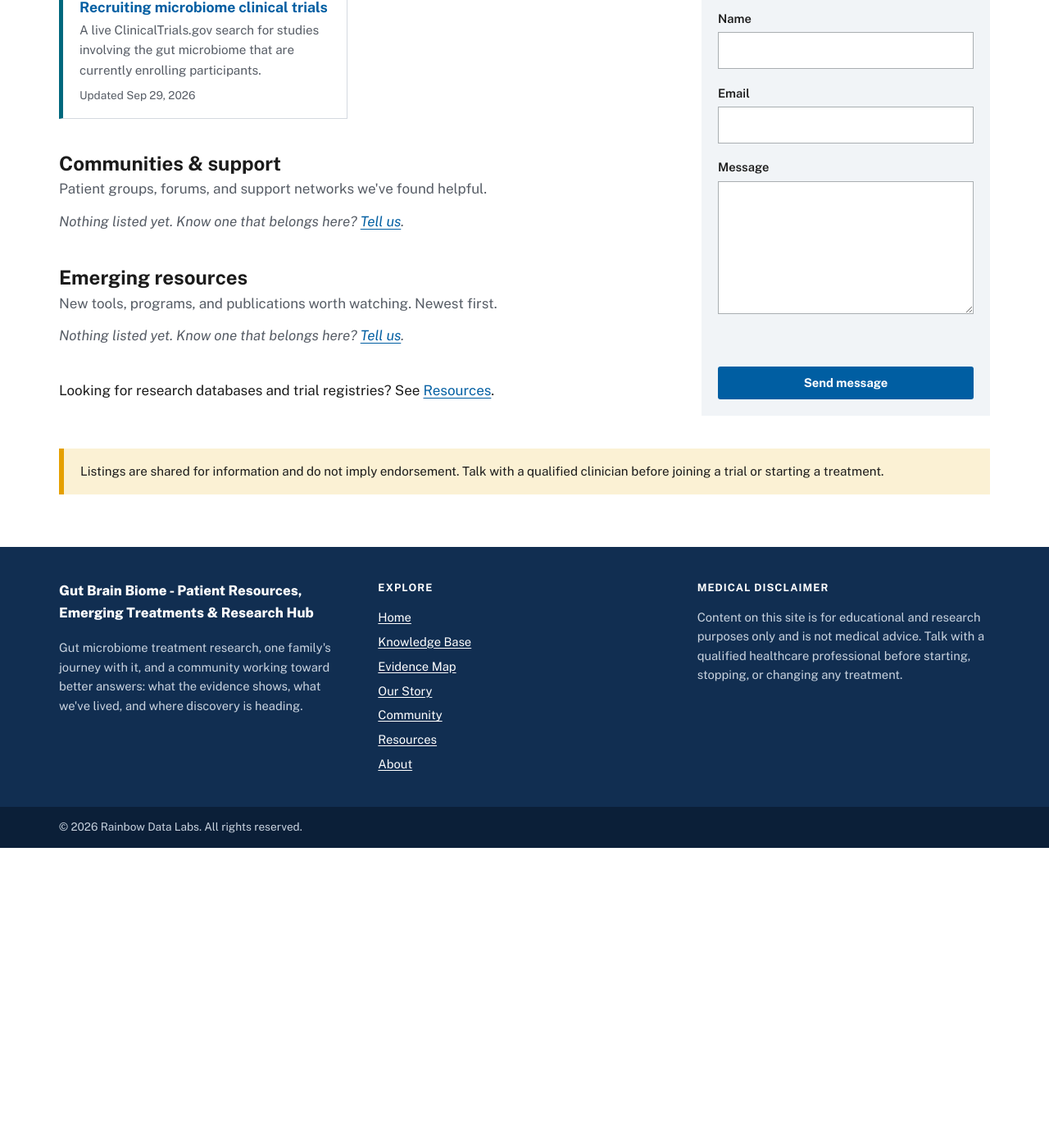
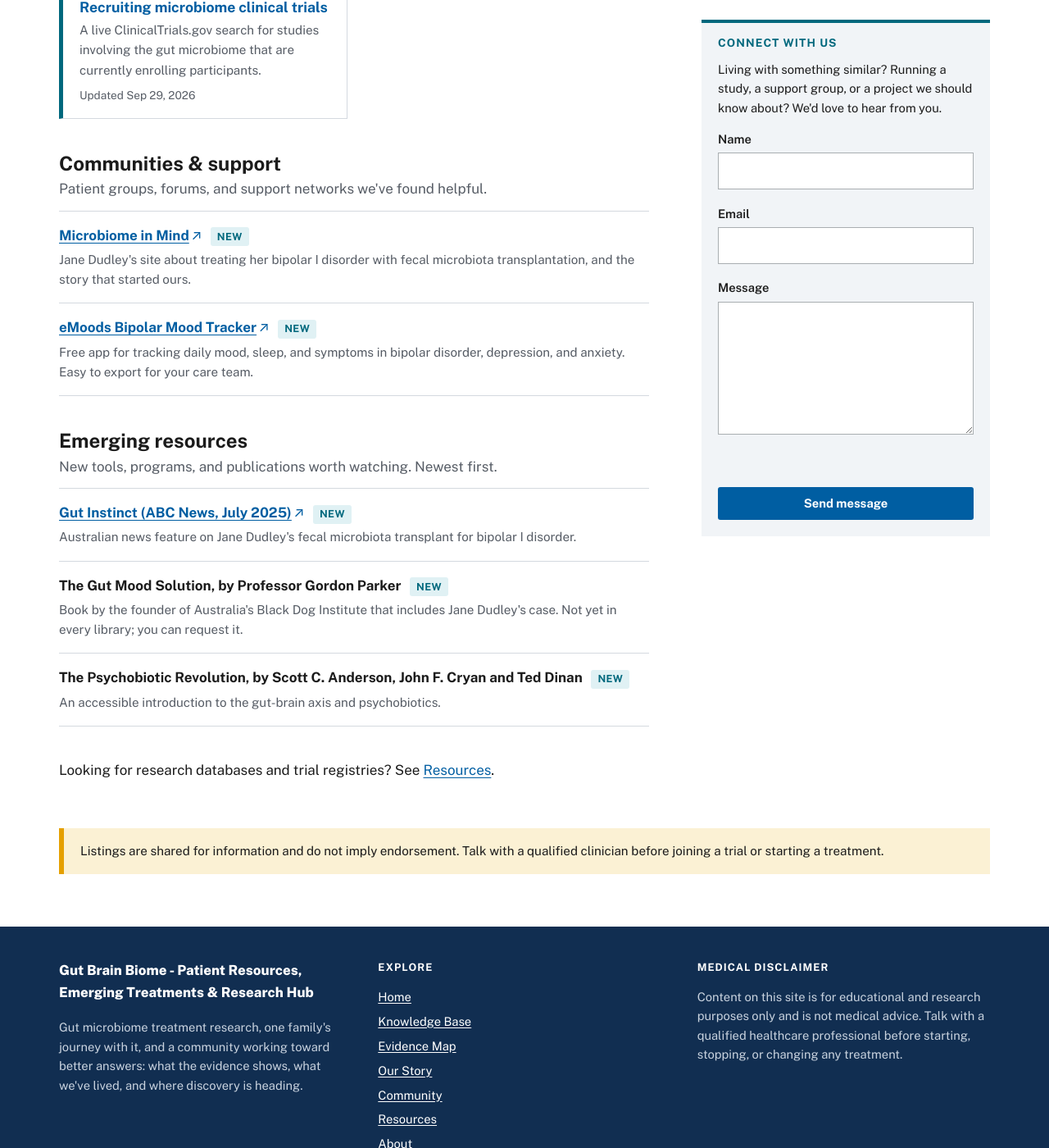
Before and after one commit to ryanmburns93/gut-microbiome-treatment-research-hub, a Jekyll site: the page built from community/index.html, in a window 1280 px wide and 1400 px high, scrolled down 782 px. Shown: the whole window at 82% size. Built offline with Jekyll 4.4.1, drawn with Linux system fonts in a browser that asks for light colours; before the commit the page ends 1816 px from its top, so only the background shows below that.

Commit message:
Add community links: Microbiome in Mind, eMoods, and further reading
Community groups and emerging resources now list Jane Dudley's site, the
eMoods tracker, the ABC "Gut Instinct" feature, and two books. Links
without a URL render as plain titles.

Co-Authored-By: Claude Opus 5.5 <noreply@anthropic.com>
Claude-Session: https://claude.ai/code/session_01RtdaS14mxnnLzFeX7YgWxG

```diff
--- a/_data/community.yml
+++ b/_data/community.yml
@@ -5,8 +5,26 @@
 - id: groups
   name: Communities & support
   description: Patient groups, forums, and support networks we've found helpful.
-  links: []
+  links:
+    - title: Microbiome in Mind
+      url: https://www.microbiomeinmind.com.au/
+      description: Jane Dudley's site about treating her bipolar I disorder with fecal microbiota transplantation, and the story that started ours.
+      added: 2026-10-04
+    - title: eMoods Bipolar Mood Tracker
+      url: https://emoodtracker.com/
+      description: Free app for tracking daily mood, sleep, and symptoms in bipolar disorder, depression, and anxiety. Easy to export for your care team.
+      added: 2026-10-04
 - id: emerging
   name: Emerging resources
   description: New tools, programs, and publications worth watching. Newest first.
-  links: []
+  links:
+    - title: "Gut Instinct (ABC News, July 2025)"
+      url: https://www.abc.net.au/news/2025-07-28/gut-instinct-jane-dudley/105583270
+      description: Australian news feature on Jane Dudley's fecal microbiota transplant for bipolar I disorder.
+      added: 2026-10-04
+    - title: "The Gut Mood Solution, by Professor Gordon Parker"
+      description: Book by the founder of Australia's Black Dog Institute that includes Jane Dudley's case. Not yet in every library; you can request it.
+      added: 2026-10-04
+    - title: "The Psychobiotic Revolution, by Scott C. Anderson, John F. Cryan and Ted Dinan"
+      description: An accessible introduction to the gut-brain axis and psychobiotics.
+      added: 2026-10-04
--- a/community/index.html
+++ b/community/index.html
@@ -27,7 +27,7 @@ scripts:
 					{% if age < 5184000 %}{% assign is_new = true %}{% endif %}
 				{% endif %}
 				<li>
-					<a href="{{ link.url | relative_url }}" rel="noopener">{{ link.title }}</a>
+					{% if link.url %}<a href="{{ link.url | relative_url }}" rel="noopener">{{ link.title }}</a>{% else %}<strong>{{ link.title }}</strong>{% endif %}
 					{% if is_new %}<span class="badge badge-new">New</span>{% endif %}
 					{% if link.description %}<p>{{ link.description }}</p>{% endif %}
 				</li>
```
